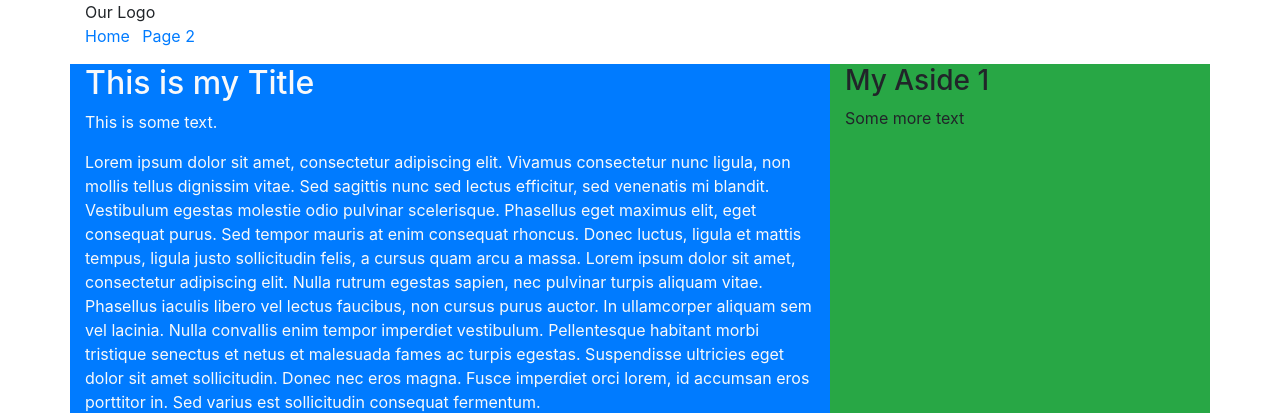
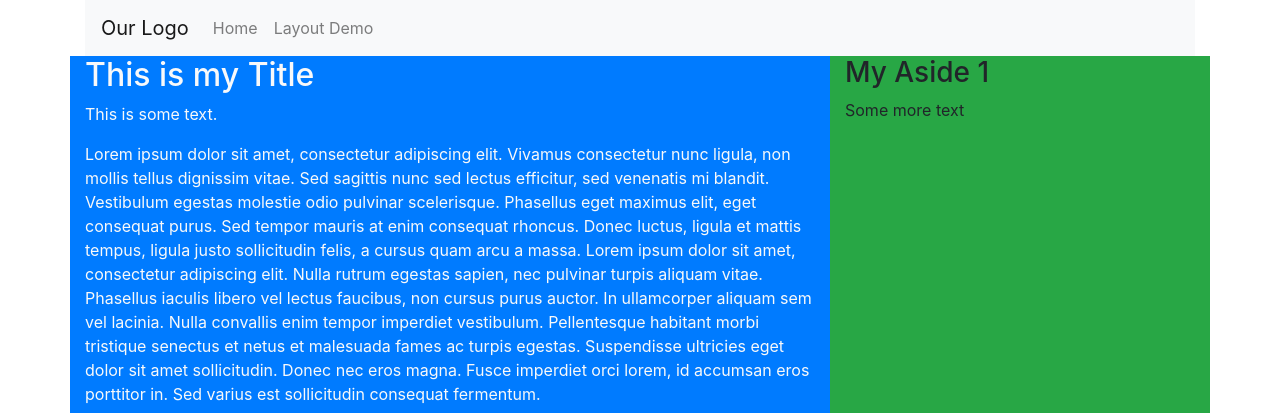
Before and after one commit to jeffa00/201801-PTFS-BootstrapDemo01, a plain HTML site: page page2.html in a window 1280 px wide. Shown: the top 413 px of the page. Drawn offline with nearby package versions, Linux system fonts and the light colour scheme.

Commit message:
Added navbar to page 2

```diff
--- a/page2.html
+++ b/page2.html
@@ -1,24 +1,34 @@
 <!DOCTYPE html>
 <html lang="en">
+
 <head>
     <meta charset="UTF-8">
     <meta name="viewport" content="width=device-width, initial-scale=1.0">
     <meta http-equiv="X-UA-Compatible" content="ie=edge">
     <title>Bootstrap Page 2</title>
-    <link rel="stylesheet" href="https://stackpath.bootstrapcdn.com/bootstrap/4.1.0/css/bootstrap.min.css" integrity="sha384-9gVQ4dYFwwWSjIDZnLEWnxCjeSWFphJiwGPXr1jddIhOegiu1FwO5qRGvFXOdJZ4" crossorigin="anonymous">
+    <link rel="stylesheet" href="https://stackpath.bootstrapcdn.com/bootstrap/4.1.0/css/bootstrap.min.css" integrity="sha384-9gVQ4dYFwwWSjIDZnLEWnxCjeSWFphJiwGPXr1jddIhOegiu1FwO5qRGvFXOdJZ4"
+        crossorigin="anonymous">
     <link rel="stylesheet" href="css/styles.css">
 
 </head>
+
 <body class="container">
     <header>
-        <nav>
-            <div>
-                Our Logo
+        <nav class="navbar navbar-expand-lg navbar-light bg-light">
+            <a class="navbar-brand" href="/page2.html">Our Logo</a>
+            <button class="navbar-toggler" type="button" data-toggle="collapse" data-target="#main-nav-list">
+                <span class="navbar-toggler-icon"></span>
+            </button>
+            <div id="main-nav-list" class="collapse navbar-collapse">
+                <ul class="navbar-nav">
+                    <li class="nav-item">
+                        <a class="nav-link" href="/page2.html">Home</a>
+                    </li>
+                    <li class="nav-item">
+                        <a class="nav-link" href="/">Layout Demo</a>
+                    </li>
+                </ul>
             </div>
-            <ul class="list-inline">
-                <li class="list-inline-item"><a href="/">Home</a></li>
-                <li class="list-inline-item"><a href="/page2.html">Page 2</a></li>
-            </ul>
         </nav>
     </header>
 
@@ -27,13 +37,23 @@
             <article>
                 <h2>This is my Title</h2>
                 <p>This is some text.</p>
-                <p>Lorem ipsum dolor sit amet, consectetur adipiscing elit. Vivamus consectetur nunc ligula, non mollis tellus dignissim vitae. Sed sagittis nunc sed lectus efficitur, sed venenatis mi blandit. Vestibulum egestas molestie odio pulvinar scelerisque. Phasellus eget maximus elit, eget consequat purus. Sed tempor mauris at enim consequat rhoncus. Donec luctus, ligula et mattis tempus, ligula justo sollicitudin felis, a cursus quam arcu a massa. Lorem ipsum dolor sit amet, consectetur adipiscing elit. Nulla rutrum egestas sapien, nec pulvinar turpis aliquam vitae. Phasellus iaculis libero vel lectus faucibus, non cursus purus auctor. In ullamcorper aliquam sem vel lacinia. Nulla convallis enim tempor imperdiet vestibulum. Pellentesque habitant morbi tristique senectus et netus et malesuada fames ac turpis egestas. Suspendisse ultricies eget dolor sit amet sollicitudin. Donec nec eros magna. Fusce imperdiet orci lorem, id accumsan eros porttitor in. Sed varius est sollicitudin consequat fermentum.</p>
+                <p>Lorem ipsum dolor sit amet, consectetur adipiscing elit. Vivamus consectetur nunc ligula, non mollis tellus
+                    dignissim vitae. Sed sagittis nunc sed lectus efficitur, sed venenatis mi blandit. Vestibulum egestas
+                    molestie odio pulvinar scelerisque. Phasellus eget maximus elit, eget consequat purus. Sed tempor mauris
+                    at enim consequat rhoncus. Donec luctus, ligula et mattis tempus, ligula justo sollicitudin felis, a
+                    cursus quam arcu a massa. Lorem ipsum dolor sit amet, consectetur adipiscing elit. Nulla rutrum egestas
+                    sapien, nec pulvinar turpis aliquam vitae. Phasellus iaculis libero vel lectus faucibus, non cursus purus
+                    auctor. In ullamcorper aliquam sem vel lacinia. Nulla convallis enim tempor imperdiet vestibulum. Pellentesque
+                    habitant morbi tristique senectus et netus et malesuada fames ac turpis egestas. Suspendisse ultricies
+                    eget dolor sit amet sollicitudin. Donec nec eros magna. Fusce imperdiet orci lorem, id accumsan eros
+                    porttitor in. Sed varius est sollicitudin consequat fermentum.</p>
                 <img src="/images/Vultures02.png" class="img-fluid img-thumbnail" alt="Vultures">
             </article>
             <article>
                 <h2>Zuckerberg Grilled</h2>
                 <div class="embed-responsive embed-responsive-16by9">
-                <iframe class="embed-responsive-item" src="https://www.youtube.com/embed/_zCDvOsdL9Q" frameborder="0" allow="autoplay; encrypted-media" allowfullscreen></iframe>
+                    <iframe class="embed-responsive-item" src="https://www.youtube.com/embed/_zCDvOsdL9Q" frameborder="0" allow="autoplay; encrypted-media"
+                        allowfullscreen></iframe>
                 </div>
 
             </article>
@@ -53,8 +73,12 @@
         Copyright &copy;2018 Code Career Academy
     </footer>
 
-    <script src="https://code.jquery.com/jquery-3.3.1.slim.min.js" integrity="sha384-q8i/X+965DzO0rT7abK41JStQIAqVgRVzpbzo5smXKp4YfRvH+8abtTE1Pi6jizo" crossorigin="anonymous"></script>
-    <script src="https://cdnjs.cloudflare.com/ajax/libs/popper.js/1.14.0/umd/popper.min.js" integrity="sha384-cs/chFZiN24E4KMATLdqdvsezGxaGsi4hLGOzlXwp5UZB1LY//20VyM2taTB4QvJ" crossorigin="anonymous"></script>
-    <script src="https://stackpath.bootstrapcdn.com/bootstrap/4.1.0/js/bootstrap.min.js" integrity="sha384-uefMccjFJAIv6A+rW+L4AHf99KvxDjWSu1z9VI8SKNVmz4sk7buKt/6v9KI65qnm" crossorigin="anonymous"></script>
+    <script src="https://code.jquery.com/jquery-3.3.1.slim.min.js" integrity="sha384-q8i/X+965DzO0rT7abK41JStQIAqVgRVzpbzo5smXKp4YfRvH+8abtTE1Pi6jizo"
+        crossorigin="anonymous"></script>
+    <script src="https://cdnjs.cloudflare.com/ajax/libs/popper.js/1.14.0/umd/popper.min.js" integrity="sha384-cs/chFZiN24E4KMATLdqdvsezGxaGsi4hLGOzlXwp5UZB1LY//20VyM2taTB4QvJ"
+        crossorigin="anonymous"></script>
+    <script src="https://stackpath.bootstrapcdn.com/bootstrap/4.1.0/js/bootstrap.min.js" integrity="sha384-uefMccjFJAIv6A+rW+L4AHf99KvxDjWSu1z9VI8SKNVmz4sk7buKt/6v9KI65qnm"
+        crossorigin="anonymous"></script>
 </body>
+
 </html>
```
